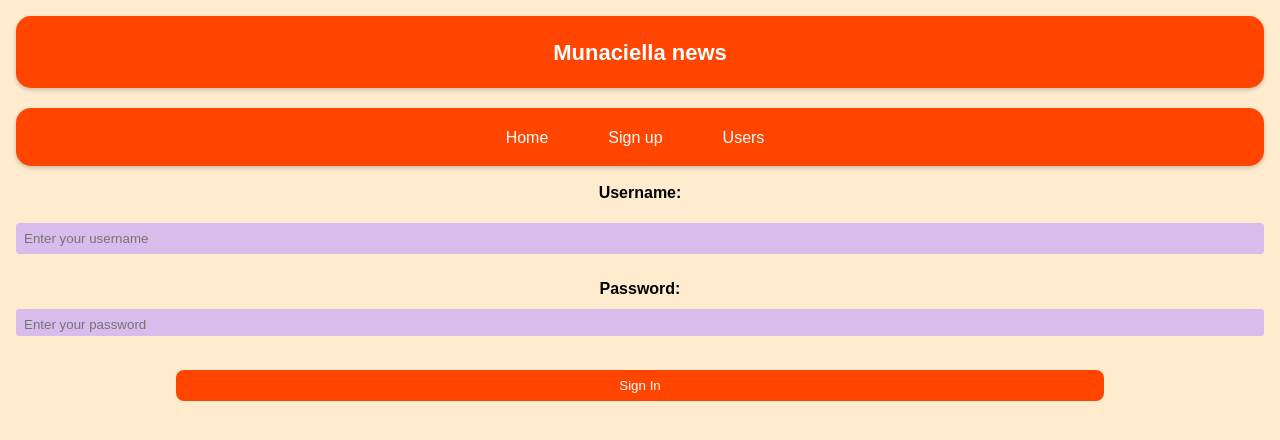
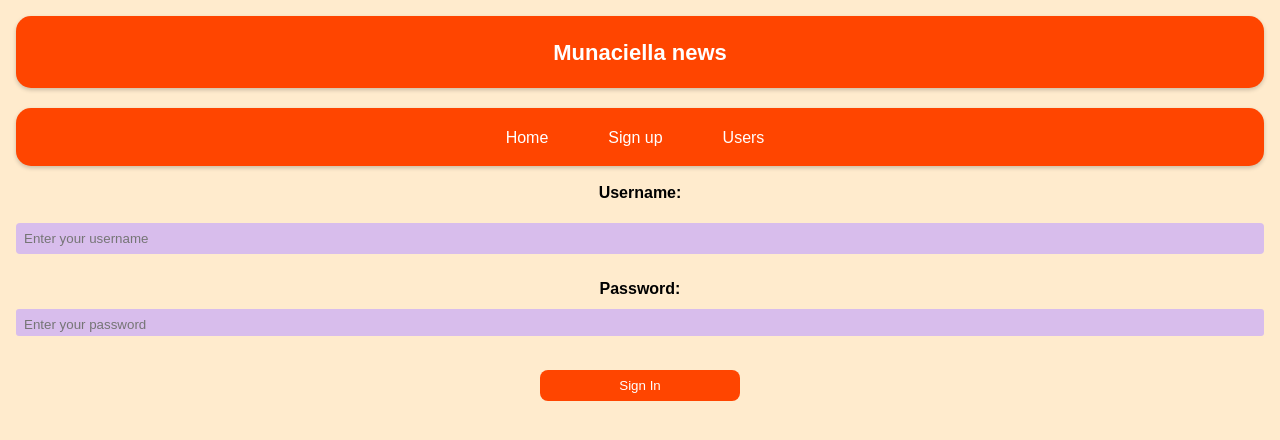
Before and after one commit to munaciella/nc-news-, a React (Vite) app: page /signup in a window 1280 px wide. Shown: the top 440 px of the page. Built offline with nearby package versions, Linux system fonts and the light colour scheme.

Commit message:
add style to sign in button

```diff
--- a/SignUp/SignUp.css
+++ b/SignUp/SignUp.css
@@ -33,12 +33,13 @@ body {
 
 #login-form-submit {
   background-color: #ff4500;
-  padding: 8px;
+  padding: 8px; /* You can keep the padding if you want */
+  width: 200px; /* Set a fixed width for the button */
   font-family: 'Futura', sans-serif;
   margin-top: 26px;
   border-radius: 8px;
-  margin-left: 160px;
-  margin-right: 160px;
+  margin-left: auto; /* Center the button horizontally */
+  margin-right: auto; /* Center the button horizontally */
 }
 
 #username-field {
```
